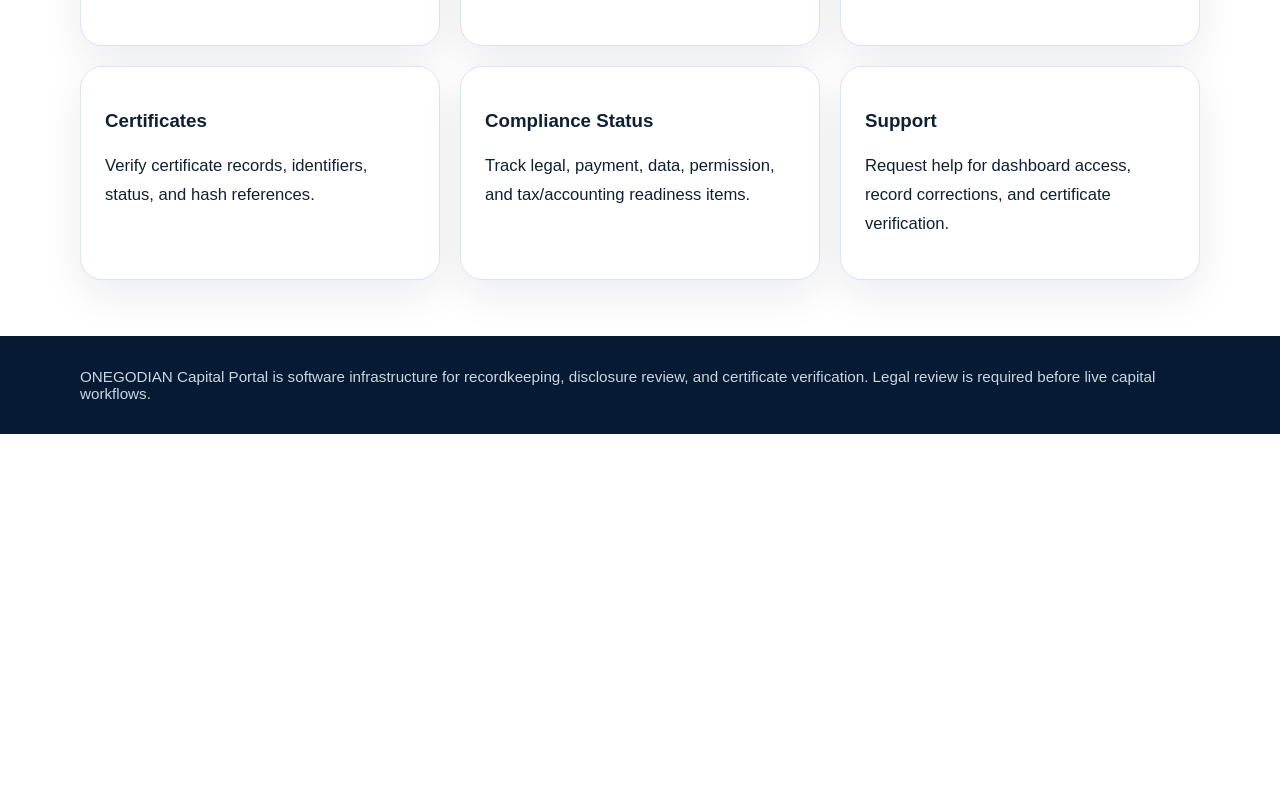
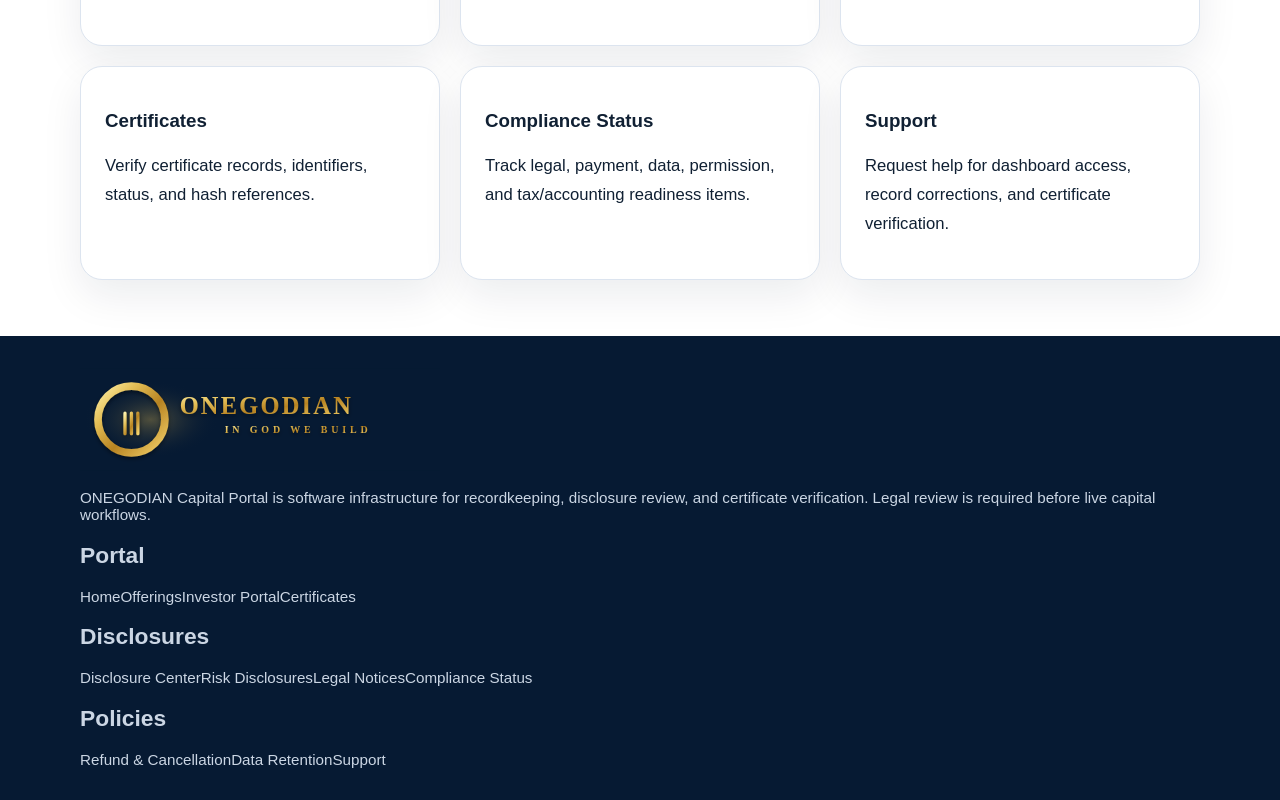
Before and after one commit to ohi-stack/onegodian-capital-web, a Next.js app: page / in a window 1280 px wide. Shown: the part 1146-1946 px from the top of the page. Before the commit the page ends 1580 px from the top, so only its background shows below. Built offline with nearby package versions, Linux system fonts and the light colour scheme.

Commit message:
fix: restructure header navigation and footer links

```diff
--- a/src/components/PageShell.tsx
+++ b/src/components/PageShell.tsx
@@ -9,6 +9,35 @@ const navItems = [
   ['Certificates', '/certificates'],
   ['Compliance', '/compliance-status'],
   ['Support', '/support'],
+];
+
+const footerGroups = [
+  {
+    title: 'Portal',
+    links: [
+      ['Home', '/'],
+      ['Offerings', '/offerings'],
+      ['Investor Portal', '/investor-portal'],
+      ['Certificates', '/certificates'],
+    ],
+  },
+  {
+    title: 'Disclosures',
+    links: [
+      ['Disclosure Center', '/disclosures'],
+      ['Risk Disclosures', '/risk-disclosures'],
+      ['Legal Notices', '/legal-notices'],
+      ['Compliance Status', '/compliance-status'],
+    ],
+  },
+  {
+    title: 'Policies',
+    links: [
+      ['Refund & Cancellation', '/refund-cancellation-policy'],
+      ['Data Retention', '/data-retention-policy'],
+      ['Support', '/support'],
+    ],
+  },
 ];
 
 export default function PageShell({ children }: Readonly<{ children: React.ReactNode }>) {
@@ -34,8 +63,26 @@ export default function PageShell({ children }: Readonly<{ children: React.React
       </header>
       <main>{children}</main>
       <footer className="site-footer">
-        <div className="site-footer-inner">
-          ONEGODIAN Capital Portal is software infrastructure for recordkeeping, disclosure review, and certificate verification. Legal review is required before live capital workflows.
+        <div className="site-footer-inner footer-grid">
+          <div className="footer-brand">
+            <Image
+              src="/onegodian-capital-logo.svg"
+              alt="ONEGODIAN — In God We Build"
+              width={360}
+              height={103}
+            />
+            <p>
+              ONEGODIAN Capital Portal is software infrastructure for recordkeeping, disclosure review, and certificate verification. Legal review is required before live capital workflows.
+            </p>
+          </div>
+          {footerGroups.map((group) => (
+            <div className="footer-links" key={group.title}>
+              <h2>{group.title}</h2>
+              {group.links.map(([label, href]) => (
+                <Link key={href} href={href}>{label}</Link>
+              ))}
+            </div>
+          ))}
         </div>
       </footer>
     </div>
```
